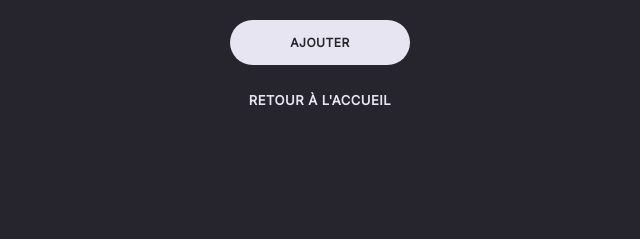
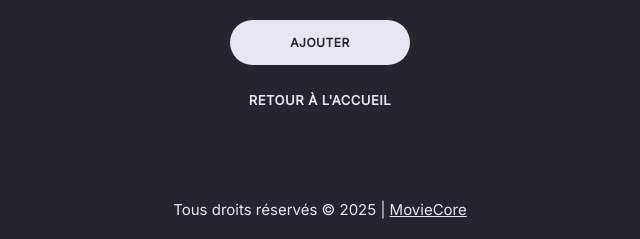
Before and after one commit to MarionCts/movie-management-system, a PHP site: page /ajouter.php in a window 1280 px wide. Shown: the part 744-983 px from the top of the page, without its empty margins (320-960 px from the left). Before the commit the page ends 850 px from the top, so only its background shows below. Run offline with PHP 8.4, Linux system fonts and the light colour scheme; data that the repository does not hold is empty; some web fonts are replaced.

Commit message:
adding footer

```diff
--- a/ajouter.php
+++ b/ajouter.php
@@ -79,3 +79,5 @@ $genres = $pdo->query("SELECT * FROM genres")->fetchAll();
         </form>
     </div>
 </div>
+
+<?php include 'includes/footer.php'; ?>
--- a/css/main.css
+++ b/css/main.css
@@ -325,6 +325,10 @@ header img {
   margin: 5rem 0 8rem;
 }
 
+.results__container {
+  margin-bottom: 12rem;
+}
+
 .results {
   display: flex;
   flex-direction: row;
@@ -381,4 +385,15 @@ header img {
 .movie__details .movie__details__resume {
   margin: 3rem 0 5rem;
   font-size: 1.5rem;
+}
+
+footer {
+  display: flex;
+  flex-direction: row;
+  justify-content: center;
+  align-items: center;
+  font-size: 1.5rem;
+}
+footer a {
+  color: #e7e5f1;
 }/*# sourceMappingURL=main.css.map */
--- a/css/main.scss
+++ b/css/main.scss
@@ -267,6 +267,10 @@ header {
   margin: 5rem 0 8rem;
 }
 
+.results__container {
+  margin-bottom: 12rem;
+}
+
 .results {
   @include mixins.flex-preset(row-center-start);
   gap: 4rem;
@@ -307,3 +311,14 @@ header {
     font-size: 1.5rem;
   }
 }
+
+// FOOTER
+
+footer {
+  @include mixins.flex-preset(row-center);
+  font-size: 1.5rem;
+
+  a {
+    color: variables.$milkyway;
+  }
+}
--- a/film.php
+++ b/film.php
@@ -37,3 +37,5 @@ $films = $stmt->fetchAll();
         </div>
     <?php endforeach; ?>
 </div>
+
+<?php include 'includes/footer.php'; ?>
--- a/includes/footer.php
+++ b/includes/footer.php
@@ -1,5 +1,5 @@
     <footer>
-
+        <p>Tous droits réservés © 2025 | <a href="index.php">MovieCore</a></p>
     </footer>
 
 </body>
--- a/results.php
+++ b/results.php
@@ -17,6 +17,7 @@ $nbFilms = count($films);
 
 ?>
 
+<div class="results__container">
     <h3 class="third__title results__title">Résultats de la recherche : <span class="italic__accent"><?= $nbFilms ?> résultats</span> </h3>
     <div class="results">
         <?php foreach ($films as $film): ?>
@@ -29,5 +30,6 @@ $nbFilms = count($films);
             </div>
         <?php endforeach; ?>
     </div>
+</div>
 
 <?php include 'includes/footer.php'; ?>
```
Also changed, not shown: 1 other file. Lines whose indentation alone changed are shown as unchanged.
